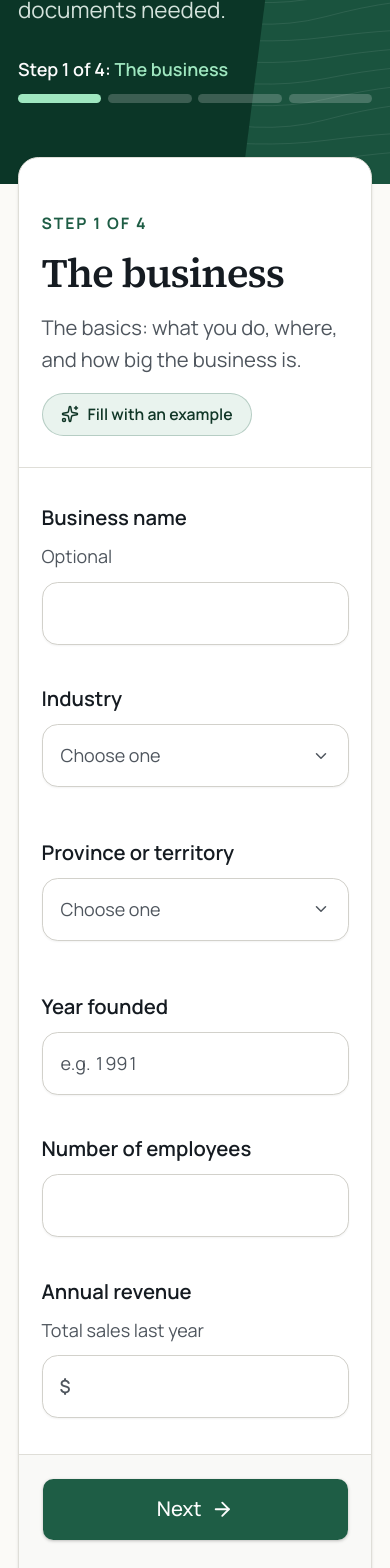
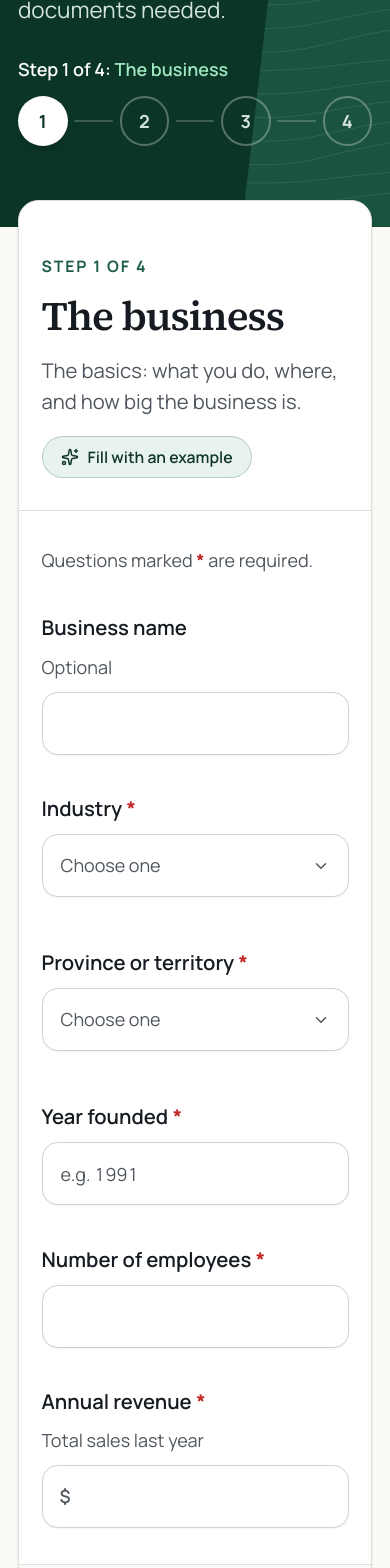
Before and after one commit to jchen208208/af-hacks, a Next.js app: page /snapshot in a window 390 px wide. Shown: the part 360-1928 px from the top of the page. Built offline with nearby package versions, Linux system fonts and the light colour scheme.

Commit message:
mandatory categories

```diff
--- a/components/snapshot/SnapshotStepper.tsx
+++ b/components/snapshot/SnapshotStepper.tsx
@@ -2,62 +2,120 @@
 
 import { Check } from "lucide-react";
 import { useSnapshot } from "@/lib/state/SnapshotContext";
-import { STEP_TITLES } from "@/lib/snapshot/questions";
+import { STEP_TITLES, checkStep, firstIncompleteStep } from "@/lib/snapshot/questions";
 import { cn } from "@/lib/utils";
 
 /**
- * Step progress shown inside the green PageHero. Completed steps can be clicked to go back;
- * later steps can only be reached with "Next" (so each step is validated).
+ * Step progress shown inside the green PageHero. Any step can be opened once every step
+ * before it has its required questions answered; steps past the first incomplete one stay locked.
  */
 export function SnapshotStepper() {
-  const { step, setStep, hydrated } = useSnapshot();
+  const { step, setStep, hydrated, draft } = useSnapshot();
   const current = hydrated ? step : 0;
   const total = STEP_TITLES.length;
+  const reachable = hydrated ? firstIncompleteStep(draft) : 0;
+
+  const steps = STEP_TITLES.map((title, i) => ({
+    title,
+    active: i === current,
+    complete: hydrated && checkStep(i, draft).valid,
+    // A step can be opened when all the steps before it are complete.
+    open: i !== current && i <= reachable,
+  }));
+
+  const go = (i: number) => {
+    setStep(i);
+    window.scrollTo({ top: 0 });
+  };
+
+  const srStatus = (s: (typeof steps)[number]) =>
+    s.active ? "Current step: " : s.complete ? "Completed: " : s.open ? "Not finished: " : "Locked: ";
 
   return (
     <nav aria-label="Snapshot progress" className="w-full max-w-3xl print:hidden">
-      {/* Phone: one line of text + segmented bar */}
-      <div className="space-y-2.5 sm:hidden">
+      {/* Phone: current step name + four tappable numbered steps */}
+      <div className="space-y-3 sm:hidden">
         <p className="text-base font-semibold text-hero-foreground">
           Step {current + 1} of {total}: <span className="text-highlight">{STEP_TITLES[current]}</span>
         </p>
-        <div className="grid grid-cols-4 gap-1.5" aria-hidden>
-          {STEP_TITLES.map((title, i) => (
-            <span key={title} className={cn("h-2 rounded-full", i <= current ? "bg-highlight" : "bg-white/20")} />
-          ))}
-        </div>
+        <ol className="flex items-center">
+          {steps.map((s, i) => {
+            const marker = (
+              <span
+                className={cn(
+                  "grid size-11 place-items-center rounded-full text-base font-bold transition-colors",
+                  s.active && "bg-white text-hero shadow-lg",
+                  !s.active && s.complete && "bg-highlight text-hero",
+                  !s.active && s.complete && !s.open && "opacity-50",
+                  !s.active && !s.complete && s.open && "border-2 border-highlight text-hero-foreground",
+                  !s.active && !s.complete && !s.open && "border-2 border-white/30 text-hero-muted",
+                )}
+              >
+                {s.complete && !s.active ? <Check className="size-5" strokeWidth={3} aria-hidden /> : i + 1}
+              </span>
+            );
+            return (
+              <li key={s.title} aria-current={s.active ? "step" : undefined} className="flex flex-1 items-center last:flex-none">
+                {s.open ? (
+                  <button
+                    type="button"
+                    onClick={() => go(i)}
+                    className="rounded-full focus-visible:ring-3 focus-visible:ring-white/60 focus-visible:outline-none"
+                  >
+                    <span className="sr-only">
+                      {srStatus(s)}
+                      {s.title}
+                    </span>
+                    {marker}
+                  </button>
+                ) : (
+                  <span>
+                    <span className="sr-only">
+                      {srStatus(s)}
+                      {s.title}
+                    </span>
+                    {marker}
+                  </span>
+                )}
+                {i < total - 1 && (
+                  <span aria-hidden className={cn("mx-1.5 h-0.5 flex-1 rounded-full", i < reachable ? "bg-highlight" : "bg-white/20")} />
+                )}
+              </li>
+            );
+          })}
+        </ol>
       </div>
 
       {/* Tablet and up: labelled steps */}
       <ol className="hidden gap-2 sm:grid sm:grid-cols-4">
-        {STEP_TITLES.map((title, i) => {
-          const done = i < current;
-          const active = i === current;
+        {steps.map((s, i) => {
           const content = (
             <>
               <span
                 className={cn(
                   "grid size-8 shrink-0 place-items-center rounded-full text-sm font-bold",
-                  active && "bg-hero text-hero-foreground",
-                  done && "bg-highlight text-hero",
-                  !active && !done && "border-2 border-white/40 text-hero-muted",
+                  s.active && "bg-hero text-hero-foreground",
+                  !s.active && s.complete && "bg-highlight text-hero",
+                  !s.active && s.complete && !s.open && "opacity-50",
+                  !s.active && !s.complete && s.open && "border-2 border-highlight text-hero-foreground",
+                  !s.active && !s.complete && !s.open && "border-2 border-white/40 text-hero-muted",
                 )}
               >
-                {done ? <Check className="size-4" strokeWidth={3} aria-hidden /> : i + 1}
+                {s.complete && !s.active ? <Check className="size-4" strokeWidth={3} aria-hidden /> : i + 1}
               </span>
               <span className="min-w-0 text-left text-sm leading-tight font-semibold">
-                <span className="sr-only">{done ? "Completed: " : active ? "Current step: " : "Upcoming: "}</span>
-                {title}
+                <span className="sr-only">{srStatus(s)}</span>
+                {s.title}
               </span>
             </>
           );
           const base = "flex h-full w-full items-center gap-2.5 rounded-xl px-3 py-2.5 transition-colors";
           return (
-            <li key={title} aria-current={active ? "step" : undefined}>
-              {done ? (
+            <li key={s.title} aria-current={s.active ? "step" : undefined}>
+              {s.open ? (
                 <button
                   type="button"
-                  onClick={() => setStep(i)}
+                  onClick={() => go(i)}
                   className={cn(
                     base,
                     "bg-white/10 text-hero-foreground hover:bg-white/20 focus-visible:ring-3 focus-visible:ring-white/60 focus-visible:outline-none",
@@ -66,7 +124,7 @@ export function SnapshotStepper() {
                   {content}
                 </button>
               ) : (
-                <div className={cn(base, active ? "bg-white text-hero shadow-lg" : "text-hero-muted ring-1 ring-white/20")}>
+                <div className={cn(base, s.active ? "bg-white text-hero shadow-lg" : "text-hero-muted ring-1 ring-white/20")}>
                   {content}
                 </div>
               )}
--- a/components/snapshot/SnapshotWizard.tsx
+++ b/components/snapshot/SnapshotWizard.tsx
@@ -1,11 +1,10 @@
 "use client";
 
-import { useState } from "react";
 import { useRouter } from "next/navigation";
 import { ArrowLeft, ArrowRight, Lock, Sparkles } from "lucide-react";
 import { Button } from "@/components/ui/button";
 import { useSnapshot } from "@/lib/state/SnapshotContext";
-import { STEP_SCHEMAS, STEP_TITLES } from "@/lib/snapshot/questions";
+import { STEP_TITLES, checkStep } from "@/lib/snapshot/questions";
 import { StepBusiness, StepNumbers, StepOperations, StepOwner } from "./steps";
 
 const STEPS = [StepBusiness, StepNumbers, StepOperations, StepOwner];
@@ -19,8 +18,6 @@ const STEP_INTROS = [
 
 export function SnapshotWizard() {
   const { draft, update, step, setStep, hydrated, loadDemo, isDemo } = useSnapshot();
-  // Errors are tied to the step they came from, so going back via the stepper never shows stale messages.
-  const [errors, setErrors] = useState<{ step: number; fields: Record<string, string> }>({ step: -1, fields: {} });
   const router = useRouter();
 
   if (!hydrated) {
@@ -29,30 +26,27 @@ export function SnapshotWizard() {
 
   const StepComponent = STEPS[step];
   const isLast = step === STEPS.length - 1;
-  const stepErrors = errors.step === step ? errors.fields : {};
-  const errorCount = Object.keys(stepErrors).length;
+  // Checked live: "Next" unlocks once every required question on this step is answered and valid.
+  const { valid, missing, errors } = checkStep(step, draft);
+  const errorCount = Object.keys(errors).length;
 
   const next = () => {
-    const result = STEP_SCHEMAS[step].safeParse(draft);
-    if (!result.success) {
-      const found: Record<string, string> = {};
-      for (const issue of result.error.issues) {
-        found[String(issue.path[0])] ??= issue.message;
-      }
-      setErrors({ step, fields: found });
-      return;
-    }
-    setErrors({ step: -1, fields: {} });
+    if (!valid) return;
     if (isLast) router.push("/results");
     else setStep(step + 1);
     window.scrollTo({ top: 0 });
   };
 
   const back = () => {
-    setErrors({ step: -1, fields: {} });
     setStep(step - 1);
     window.scrollTo({ top: 0 });
   };
+
+  const status = valid
+    ? null
+    : missing.length > 0
+      ? `${missing.length} required ${missing.length === 1 ? "question" : "questions"} left on this step`
+      : `Please fix ${errorCount === 1 ? "the answer" : `${errorCount} answers`} marked in red`;
 
   return (
     <div className="space-y-5">
@@ -83,21 +77,31 @@ export function SnapshotWizard() {
           }}
         >
           <div className="space-y-9 px-5 py-8 sm:px-10 sm:py-10">
-            {errorCount > 0 && (
-              <p role="alert" className="rounded-xl border border-destructive/30 bg-destructive/5 px-4 py-3 text-base font-medium text-destructive">
-                Please check {errorCount === 1 ? "the answer" : `${errorCount} answers`} marked below.
-              </p>
-            )}
-            <StepComponent draft={draft} update={update} errors={stepErrors} />
+            <p className="text-base text-muted-foreground">
+              Questions marked <span aria-hidden className="font-bold text-destructive">*</span>
+              <span className="sr-only">with an asterisk</span> are required.
+            </p>
+            <StepComponent draft={draft} update={update} errors={errors} />
           </div>
 
           <div className="flex flex-col-reverse gap-3 rounded-b-2xl border-t bg-muted/40 px-5 py-5 sm:flex-row sm:items-center sm:justify-between sm:px-10">
             <Button type="button" variant="ghost" size="xl" className="h-14 w-full px-5 text-lg sm:w-auto" onClick={back} disabled={step === 0}>
               <ArrowLeft /> Back
             </Button>
-            <Button type="submit" size="xl" className="h-14 w-full px-8 text-lg shadow-sm sm:w-auto">
-              {isLast ? "See my results" : "Next"} <ArrowRight />
-            </Button>
+            <div className="flex flex-col-reverse items-stretch gap-3 sm:flex-row sm:items-center">
+              <p id="step-status" aria-live="polite" className="text-center text-base text-muted-foreground sm:text-right">
+                {status}
+              </p>
+              <Button
+                type="submit"
+                size="xl"
+                disabled={!valid}
+                aria-describedby={status ? "step-status" : undefined}
+                className="h-14 w-full px-8 text-lg shadow-sm sm:w-auto"
+              >
+                {isLast ? "See my results" : "Next"} <ArrowRight />
+              </Button>
+            </div>
           </div>
         </form>
       </div>
--- a/components/snapshot/fields.tsx
+++ b/components/snapshot/fields.tsx
@@ -21,18 +21,32 @@ interface FieldShellProps {
   hint?: string;
   help?: string;
   error?: string;
+  required?: boolean;
   children: React.ReactNode;
   as?: "div" | "fieldset";
 }
 
-function FieldShell({ id, label, hint, help, error, children, as = "div" }: FieldShellProps) {
+/** Red asterisk after a required question's label; screen readers hear "required" instead. */
+export function RequiredMark() {
+  return (
+    <>
+      <span aria-hidden className="ml-1 font-bold text-destructive">
+        *
+      </span>
+      <span className="sr-only"> (required)</span>
+    </>
+  );
+}
+
+function FieldShell({ id, label, hint, help, error, required, children, as = "div" }: FieldShellProps) {
   const Wrapper = as;
   const LabelEl = as === "fieldset" ? "legend" : Label;
   return (
-    <Wrapper className="min-w-0 space-y-2.5" aria-describedby={error ? `${id}-error` : undefined}>
+    <Wrapper className="group/field min-w-0 space-y-2.5" aria-describedby={error ? `${id}-error` : undefined}>
       <div className="flex items-center gap-2">
-        <LabelEl htmlFor={as === "fieldset" ? undefined : id} className="text-lg leading-snug font-semibold">
+        <LabelEl htmlFor={as === "fieldset" ? undefined : id} className="block text-lg leading-snug font-semibold">
           {label}
+          {required && <RequiredMark />}
         </LabelEl>
         {help && (
           <Tooltip>
@@ -51,8 +65,12 @@ function FieldShell({ id, label, hint, help, error, children, as = "div" }: Fiel
       </div>
       {hint && <p className="text-base text-muted-foreground">{hint}</p>}
       {children}
+      {/* Answers are checked live, so hide the message while the owner is still typing in this field. */}
       {error && (
-        <p id={`${id}-error`} className="flex items-center gap-1.5 text-base font-medium text-destructive">
+        <p
+          id={`${id}-error`}
+          className="flex items-center gap-1.5 text-base font-medium text-destructive group-has-[input:focus]/field:hidden"
+        >
           <CircleAlert className="size-4 shrink-0" aria-hidden />
           {error}
         </p>
@@ -92,6 +110,7 @@ export function NumberField(props: {
   error?: string;
   prefix?: string;
   placeholder?: string;
+  required?: boolean;
 }) {
   const id = useId();
   return (
@@ -106,6 +125,7 @@ export function NumberField(props: {
           id={id}
           type="number"
           inputMode="numeric"
+          aria-required={props.required}
           aria-invalid={!!props.error}
           className={cn(CONTROL, "tabular-nums", props.prefix && "pl-9")}
           value={props.value ?? ""}
@@ -124,12 +144,13 @@ export function SelectField<T extends string>(props: {
   choices: Choice<T>[];
   placeholder?: string;
   error?: string;
+  required?: boolean;
 }) {
   const id = useId();
   return (
     <FieldShell id={id} {...props}>
       <Select value={props.value} onValueChange={(v) => props.onChange(v as T)}>
-        <SelectTrigger id={id} aria-invalid={!!props.error} className={cn(CONTROL, "w-full max-w-lg data-[size=default]:h-14")}>
+        <SelectTrigger id={id} aria-required={props.required} aria-invalid={!!props.error} className={cn(CONTROL, "w-full max-w-lg data-[size=default]:h-14")}>
           <SelectValue placeholder={props.placeholder ?? "Choose one"} />
         </SelectTrigger>
         <SelectContent>
@@ -154,6 +175,7 @@ export function ChoiceField<T extends string>(props: {
   help?: string;
   error?: string;
   columns?: 2 | 3 | 4;
+  required?: boolean;
 }) {
   const id = useId();
   const cols = { 2: "sm:grid-cols-2", 3: "sm:grid-cols-3", 4: "sm:grid-cols-2 lg:grid-cols-4" }[props.columns ?? 2];
@@ -162,6 +184,7 @@ export function ChoiceField<T extends string>(props: {
       <RadioGroup
         value={props.value ?? ""}
         onValueChange={(v) => props.onChange(v as T)}
+        aria-required={props.required}
         aria-invalid={!!props.error}
         className={cn("grid gap-3", cols)}
       >
--- a/components/snapshot/steps.tsx
+++ b/components/snapshot/steps.tsx
@@ -32,14 +32,14 @@ export function StepBusiness({ draft, update, errors }: StepProps) {
     <>
       <TextField label="Business name" hint="Optional" value={draft.businessName} onChange={(v) => update({ businessName: v })} />
       <div className={PAIR}>
-        <SelectField label="Industry" choices={INDUSTRIES} value={draft.industry} onChange={(v) => update({ industry: v })} error={errors.industry} />
-        <SelectField label="Province or territory" choices={PROVINCES} value={draft.province} onChange={(v) => update({ province: v })} error={errors.province} />
+        <SelectField required label="Industry" choices={INDUSTRIES} value={draft.industry} onChange={(v) => update({ industry: v })} error={errors.industry} />
+        <SelectField required label="Province or territory" choices={PROVINCES} value={draft.province} onChange={(v) => update({ province: v })} error={errors.province} />
       </div>
       <div className={PAIR}>
-        <NumberField label="Year founded" placeholder="e.g. 1991" value={draft.yearFounded} onChange={(v) => update({ yearFounded: v })} error={errors.yearFounded} />
-        <NumberField label="Number of employees" value={draft.employees} onChange={(v) => update({ employees: v })} error={errors.employees} />
+        <NumberField required label="Year founded" placeholder="e.g. 1991" value={draft.yearFounded} onChange={(v) => update({ yearFounded: v })} error={errors.yearFounded} />
+        <NumberField required label="Number of employees" value={draft.employees} onChange={(v) => update({ employees: v })} error={errors.employees} />
       </div>
-      <NumberField label="Annual revenue" prefix="$" hint="Total sales last year" value={draft.revenue} onChange={(v) => update({ revenue: v })} error={errors.revenue} />
+      <NumberField required label="Annual revenue" prefix="$" hint="Total sales last year" value={draft.revenue} onChange={(v) => update({ revenue: v })} error={errors.revenue} />
     </>
   );
 }
@@ -48,6 +48,7 @@ export function StepNumbers({ draft, update, errors }: StepProps) {
   return (
     <>
       <NumberField
+        required
         label="Annual profit before your pay and taxes"
         prefix="$"
         help="Accountants call this seller's discretionary earnings (SDE): your profit plus your own salary, perks and one-time costs, before income tax. It's roughly what a new owner could take home."
@@ -56,6 +57,7 @@ export function StepNumbers({ draft, update, errors }: StepProps) {
         error={errors.sde}
       />
       <NumberField
+        required
         label="Approximate value of equipment and inventory"
         prefix="$"
         value={draft.tangibleAssets}
@@ -64,6 +66,7 @@ export function StepNumbers({ draft, update, errors }: StepProps) {
       />
       <div className="space-y-3">
         <NumberField
+          required
           label="What you originally paid for your shares"
           prefix="$"
           hint="Most owners who started their company paid a nominal amount like $100."
@@ -86,9 +89,10 @@ export function StepNumbers({ draft, update, errors }: StepProps) {
 export function StepOperations({ draft, update, errors }: StepProps) {
   return (
     <>
-      <ChoiceField label="How are your financial records kept?" choices={RECORDS} value={draft.records} onChange={(v) => update({ records: v })} error={errors.records} />
-      <ChoiceField label="Could the business run for 4 weeks without you?" columns={3} choices={RUN_WITHOUT_OWNER} value={draft.runWithoutOwner} onChange={(v) => update({ runWithoutOwner: v })} error={errors.runWithoutOwner} />
+      <ChoiceField required label="How are your financial records kept?" choices={RECORDS} value={draft.records} onChange={(v) => update({ records: v })} error={errors.records} />
+      <ChoiceField required label="Could the business run for 4 weeks without you?" columns={3} choices={RUN_WITHOUT_OWNER} value={draft.runWithoutOwner} onChange={(v) => update({ runWithoutOwner: v })} error={errors.runWithoutOwner} />
       <ChoiceField
+        required
         label="How many people could run day-to-day operations?"
         columns={3}
         choices={MANAGERS}
@@ -96,8 +100,8 @@ export function StepOperations({ draft, update, errors }: StepProps) {
         onChange={(v) => update({ managers: Number(v) as 0 | 1 | 2 })}
         error={errors.managers}
       />
-      <ChoiceField label="How much of your revenue comes from your largest customer?" columns={4} choices={TOP_CUSTOMER} value={draft.topCustomerShare} onChange={(v) => update({ topCustomerShare: v })} error={errors.topCustomerShare} />
-      <ChoiceField label="How much of how you work is written down?" columns={3} choices={PROCESSES} value={draft.processes} onChange={(v) => update({ processes: v })} error={errors.processes} />
+      <ChoiceField required label="How much of your revenue comes from your largest customer?" columns={4} choices={TOP_CUSTOMER} value={draft.topCustomerShare} onChange={(v) => update({ topCustomerShare: v })} error={errors.topCustomerShare} />
+      <ChoiceField required label="How much of how you work is written down?" columns={3} choices={PROCESSES} value={draft.processes} onChange={(v) => update({ processes: v })} error={errors.processes} />
     </>
   );
 }
@@ -105,8 +109,9 @@ export function StepOperations({ draft, update, errors }: StepProps) {
 export function StepOwner({ draft, update, errors }: StepProps) {
   return (
     <>
-      <NumberField label="Your age" value={draft.ownerAge} onChange={(v) => update({ ownerAge: v })} error={errors.ownerAge} />
+      <NumberField required label="Your age" value={draft.ownerAge} onChange={(v) => update({ ownerAge: v })} error={errors.ownerAge} />
       <ChoiceField
+        required
         label="When would you like to step away?"
         columns={3}
         choices={YEARS_TO_EXIT}
@@ -114,7 +119,7 @@ export function StepOwner({ draft, update, errors }: StepProps) {
         onChange={(v) => update({ yearsToExit: Number(v) as 0 | 1 | 2 | 3 | 5 })}
         error={errors.yearsToExit}
       />
-      <ChoiceField label="Is a family member interested in taking over?" columns={3} choices={FAMILY_INTEREST} value={draft.familyInterest} onChange={(v) => update({ familyInterest: v })} error={errors.familyInterest} />
+      <ChoiceField required label="Is a family member interested in taking over?" columns={3} choices={FAMILY_INTEREST} value={draft.familyInterest} onChange={(v) => update({ familyInterest: v })} error={errors.familyInterest} />
       <RankField<Priority>
         label="What matters most to you?"
         hint="Put the most important at the top."
--- a/lib/snapshot/questions.ts
+++ b/lib/snapshot/questions.ts
@@ -94,15 +94,19 @@ export const DEFAULT_SHARES_COST_BASE = 100;
 
 const thisYear = new Date().getFullYear();
 const money = (label: string) =>
-  z.number({ error: `Enter ${label}` }).min(0, `${label} can't be negative`);
+  z.number({ error: `Enter ${label}` }).min(0, "Can't be negative");
 
 export const STEP_SCHEMAS = [
   z.object({
     businessName: z.string().optional(),
     industry: z.enum(INDUSTRIES.map((c) => c.value) as [Industry, ...Industry[]], { error: "Choose an industry" }),
     province: z.enum(PROVINCES.map((c) => c.value) as [Province, ...Province[]], { error: "Choose a province or territory" }),
-    yearFounded: z.number({ error: "Enter the year founded" }).int().min(1800).max(thisYear, "That year is in the future"),
-    employees: z.number({ error: "Enter the number of employees" }).int().min(0),
+    yearFounded: z
+      .number({ error: "Enter the year founded" })
+      .int("Enter a year like 1991")
+      .min(1800, "Enter a year like 1991")
+      .max(thisYear, "That year is in the future"),
+    employees: z.number({ error: "Enter the number of employees" }).int("Enter a whole number").min(0, "Can't be negative"),
     revenue: money("annual revenue"),
   }),
   z.object({
@@ -118,12 +122,45 @@ export const STEP_SCHEMAS = [
     processes: z.enum(["most", "some", "few"], { error: "Choose one" }),
   }),
   z.object({
-    ownerAge: z.number({ error: "Enter your age" }).int().min(18).max(110),
+    ownerAge: z
+      .number({ error: "Enter your age" })
+      .int("Enter your age in whole years")
+      .min(18, "Enter an age between 18 and 110")
+      .max(110, "Enter an age between 18 and 110"),
     yearsToExit: z.union([z.literal(0), z.literal(1), z.literal(2), z.literal(3), z.literal(5)], { error: "Choose one" }),
     familyInterest: z.enum(["yes", "maybe", "no"], { error: "Choose one" }),
     priorities: z.array(z.enum(["price", "employees", "local", "speed"])).length(4),
   }),
 ] as const;
+
+export interface StepCheck {
+  valid: boolean;
+  /** Required questions not answered yet (they show a red asterisk, not an error). */
+  missing: string[];
+  /** Answered questions whose value fails validation, e.g. a year in the future. */
+  errors: Record<string, string>;
+}
+
+/** Checks one wizard step. Blank answers count as missing; filled-in bad values are errors. */
+export function checkStep(step: number, draft: Partial<Snapshot>): StepCheck {
+  const result = STEP_SCHEMAS[step].safeParse(draft);
+  const missing = new Set<string>();
+  const errors: Record<string, string> = {};
+  if (!result.success) {
+    for (const issue of result.error.issues) {
+      const field = String(issue.path[0]);
+      if (draft[field as keyof Snapshot] === undefined) missing.add(field);
+      else errors[field] ??= issue.message;
+    }
+  }
+  return { valid: result.success, missing: [...missing], errors };
+}
+
+/** Index of the first step with required questions left, or the step count when all are done. */
+export function firstIncompleteStep(draft: Partial<Snapshot>): number {
+  const i = STEP_SCHEMAS.findIndex((_, step) => !checkStep(step, draft).valid);
+  return i === -1 ? STEP_SCHEMAS.length : i;
+}
 
 export const SNAPSHOT_SCHEMA = STEP_SCHEMAS[0]
   .extend(STEP_SCHEMAS[1].shape)
```
Also changed, not shown: 1 other file (tests, documents, lock files or other folders).
